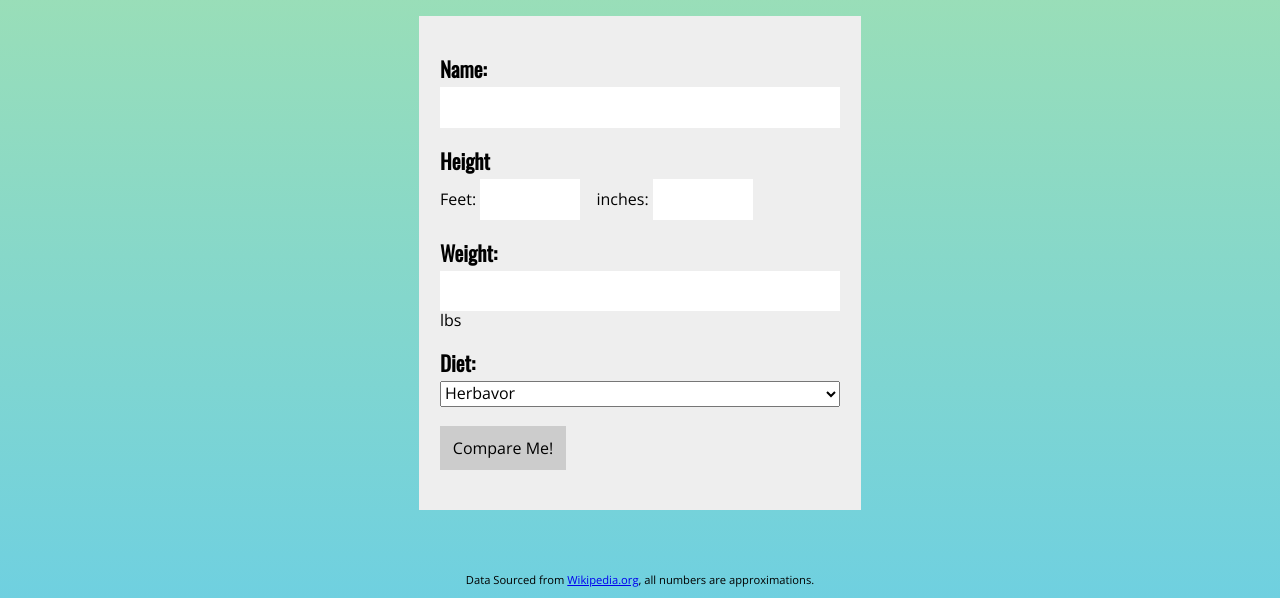
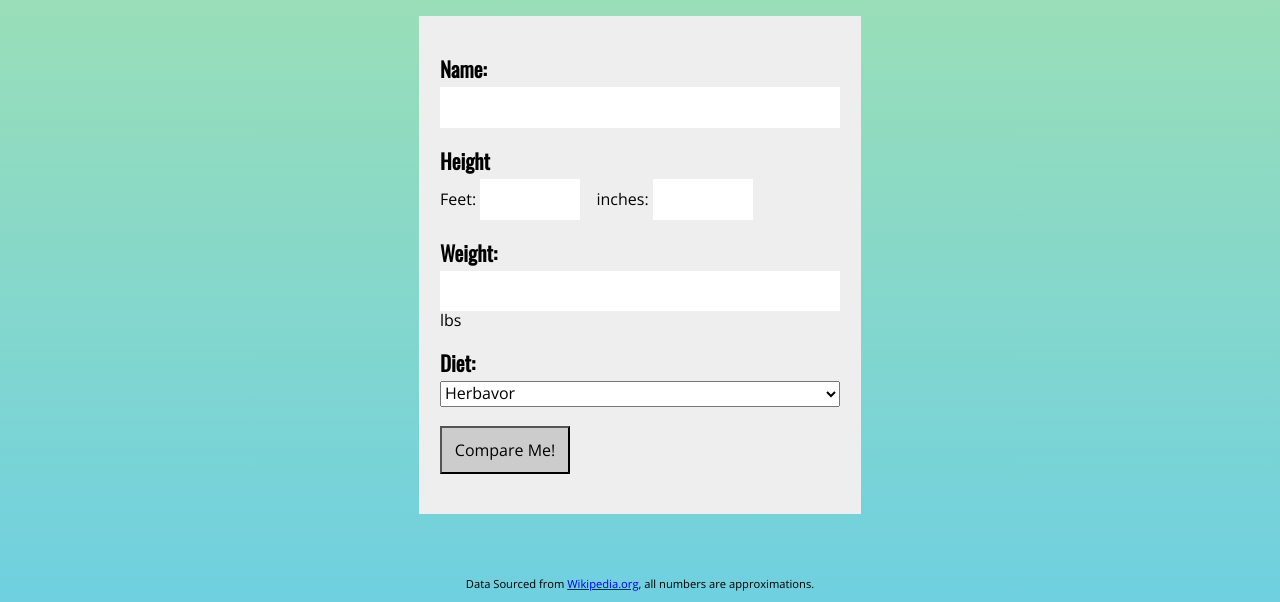
Before and after one commit to DGCP3/dinosaur, a website built with Vite: page index.html in a window 1280 px wide. Shown: the part 258-860 px from the top of the page. Built offline with nearby package versions, Linux system fonts and the light colour scheme; a web font is replaced by a local one.

Commit message:
add back button

```diff
--- a/index.html
+++ b/index.html
@@ -58,10 +58,12 @@
           <option>Omnivor</option>
           <option>Carnivor</option>
         </select>
-        <div id="btn">Compare Me!</div>
+        <button id="btn">Compare Me!</button>
       </div>
     </form>
+    <button id="back" class="d-none">Back</button>
     <!-- .grid to attach tiles to -->
+
     <main id="grid"></main>
     <footer>
       <!-- Include information source -->
```
